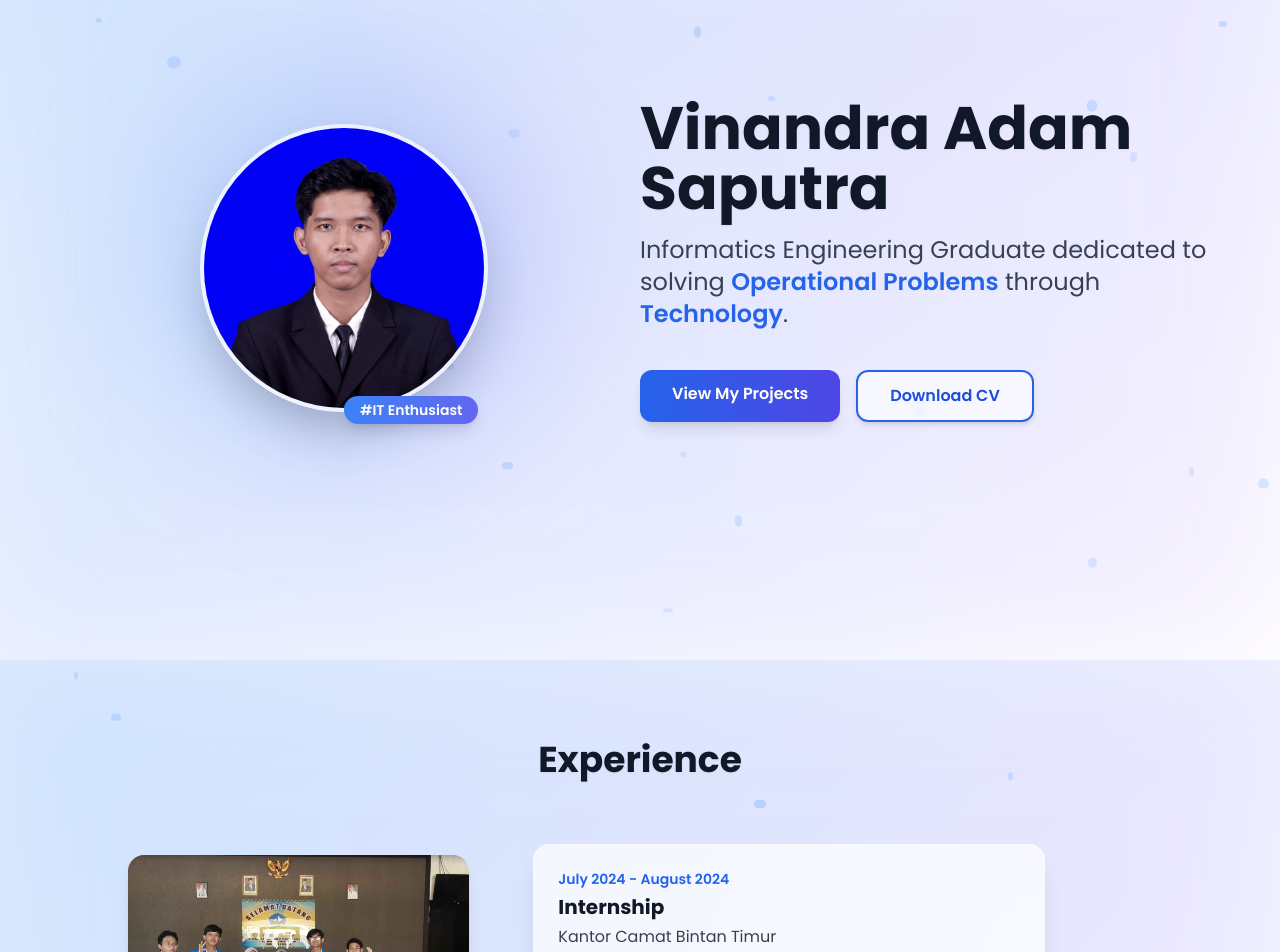
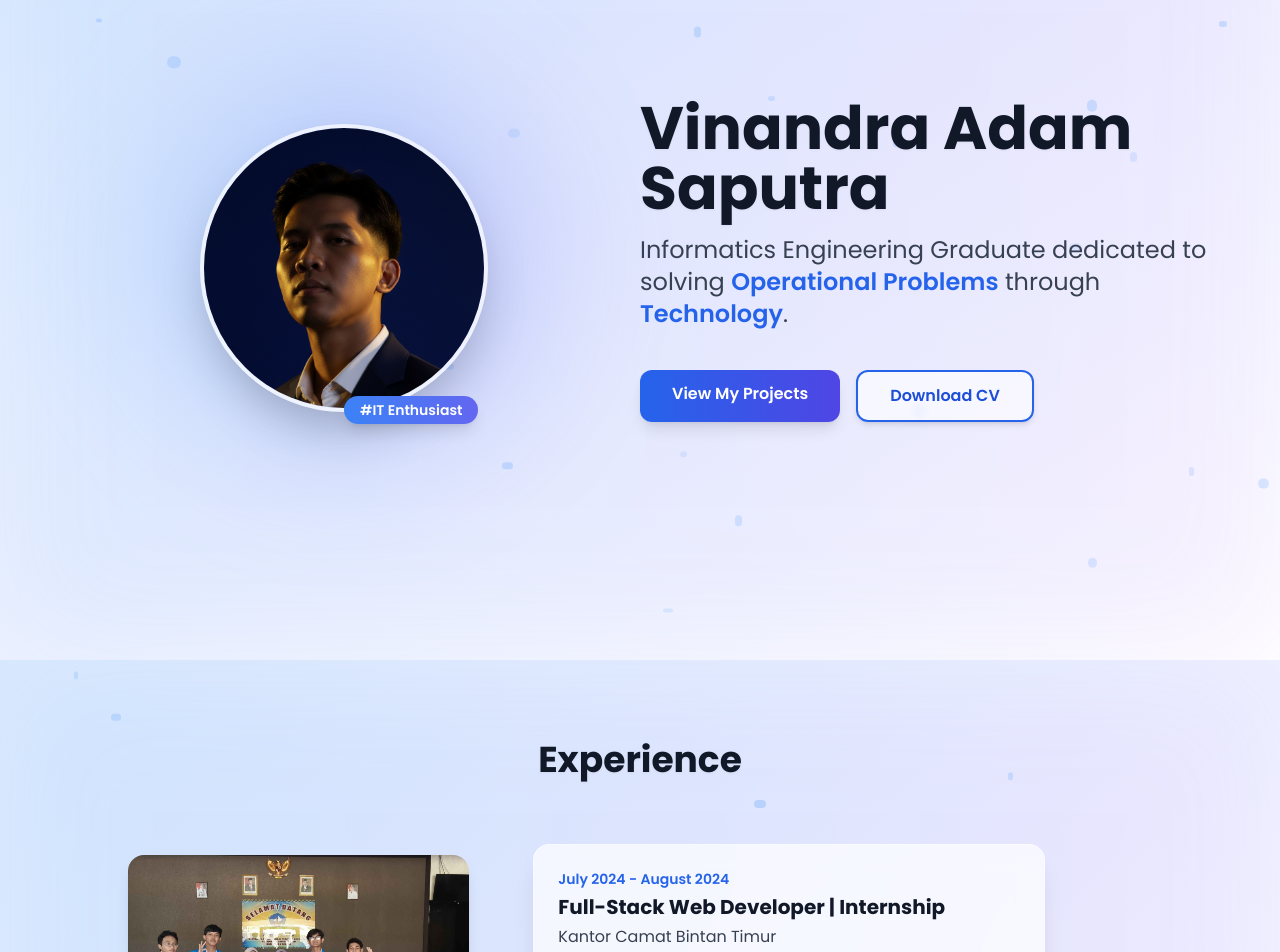
Before and after one commit to Vinandra-Adam-Saputra/WebPortofolio, a React (Vite) app: page / in a window 1280 px wide. Shown: the part 140-1092 px from the top of the page. Built offline with nearby package versions, Linux system fonts and the light colour scheme.

Commit message:
add some changes

```diff
--- a/components/Hero.tsx
+++ b/components/Hero.tsx
@@ -54,7 +54,7 @@ const Hero: React.FC = () => {
 
           {/* Foto utama — posisi wajah disesuaikan */}
           <motion.img
-            src="/images/Vinandra.png"
+            src="/images/Adam.png"
             alt="Vinandra Adam Saputra"
             className="relative w-60 h-60 md:w-72 md:h-72 rounded-full object-cover shadow-2xl border-4 border-white/70 object-top translate-y-2"
             whileHover={{ scale: 1.05, rotate: 1 }}
@@ -103,7 +103,7 @@ const Hero: React.FC = () => {
           <motion.a
             whileHover={{ scale: 1.05 }}
             whileTap={{ scale: 0.97 }}
-            href="/CV Vinandra Adam.pdf"
+            href="/CV Vinandra Adam S.pdf"
             download
             className="bg-white/60 border-2 border-blue-600 text-blue-700 font-semibold py-3 px-8 rounded-xl shadow-md backdrop-blur-sm hover:bg-white/80 transition-all duration-300"
           >
--- a/constants.ts
+++ b/constants.ts
@@ -12,7 +12,7 @@ export const NAV_LINKS: NavLink[] = [
 
 export const EXPERIENCES: Experience[] = [
     {
-        title: 'Internship',
+        title: 'Full-Stack Web Developer | Internship',
         institution: 'Kantor Camat Bintan Timur',
         dates: 'July 2024 - August 2024',
         description: [
```
Also changed, not shown: public/images/Adam.png (added), 1 other file (tests, documents, lock files or other folders).
